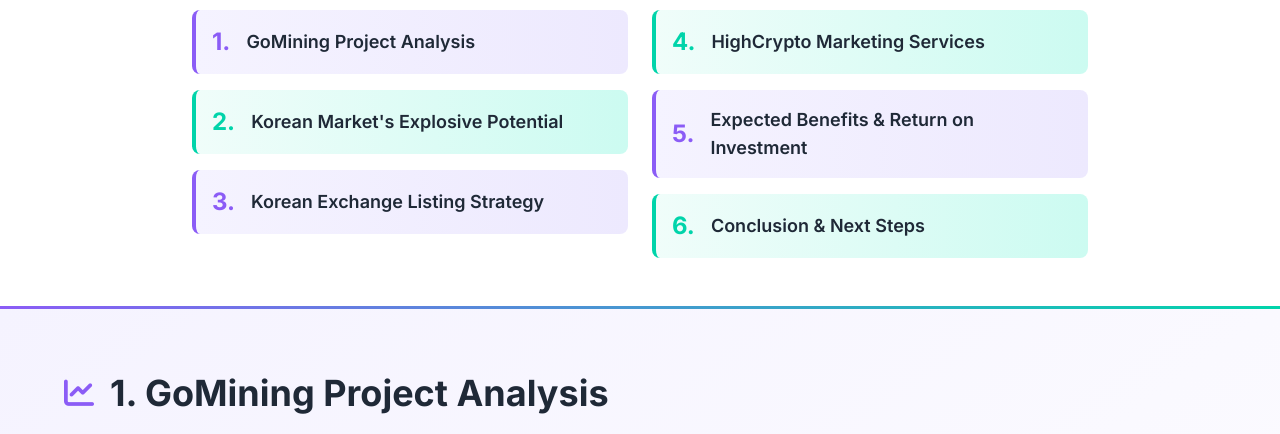
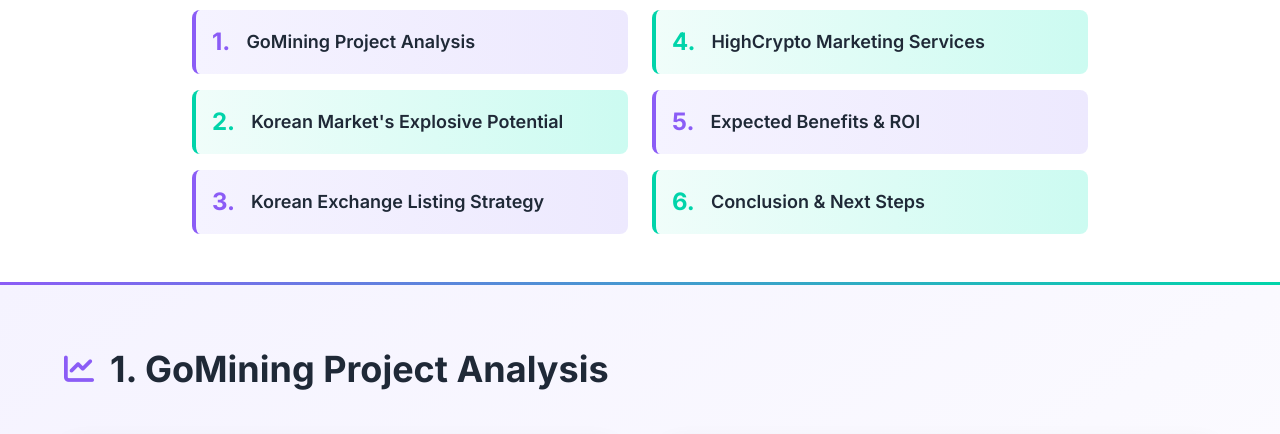
Before and after one commit to Highcrypto7/GoMining, a plain HTML site: page index.html in a window 1280 px wide. Shown: the part 362-796 px from the top of the page. Drawn offline with nearby package versions, Linux system fonts and the light colour scheme.

Commit message:
Update index.html

```diff
--- a/index.html
+++ b/index.html
@@ -148,7 +148,7 @@
                         </div>
                         <div class="flex items-center p-4 bg-gradient-to-r from-purple-50 to-purple-100 rounded-lg border-l-4 border-purple-500">
                             <span class="text-2xl font-bold gomining-purple mr-4">5.</span>
-                            <span class="text-lg font-semibold text-gray-800">Expected Benefits & Return on Investment</span>
+                            <span class="text-lg font-semibold text-gray-800">Expected Benefits & ROI</span>
                         </div>
                         <div class="flex items-center p-4 rounded-lg border-l-4" style="background: linear-gradient(to right, #f0fdfa, #ccfbf1); border-left-color: #00D4AA;">
                             <span class="text-2xl font-bold mr-4" style="color: #00D4AA;">6.</span>
@@ -787,7 +787,7 @@
             <div class="max-w-6xl mx-auto">
                 <div class="flex items-center mb-12">
                     <i class="fas fa-chart-pie gomining-purple text-3xl mr-4"></i>
-                    <h2 class="text-4xl font-bold text-gray-800">5. Expected Benefits & Return on Investment</h2>
+                    <h2 class="text-4xl font-bold text-gray-800">5. Expected Benefits & ROI</h2>
                 </div>
 
                 <!-- Strategic Benefits -->
```
